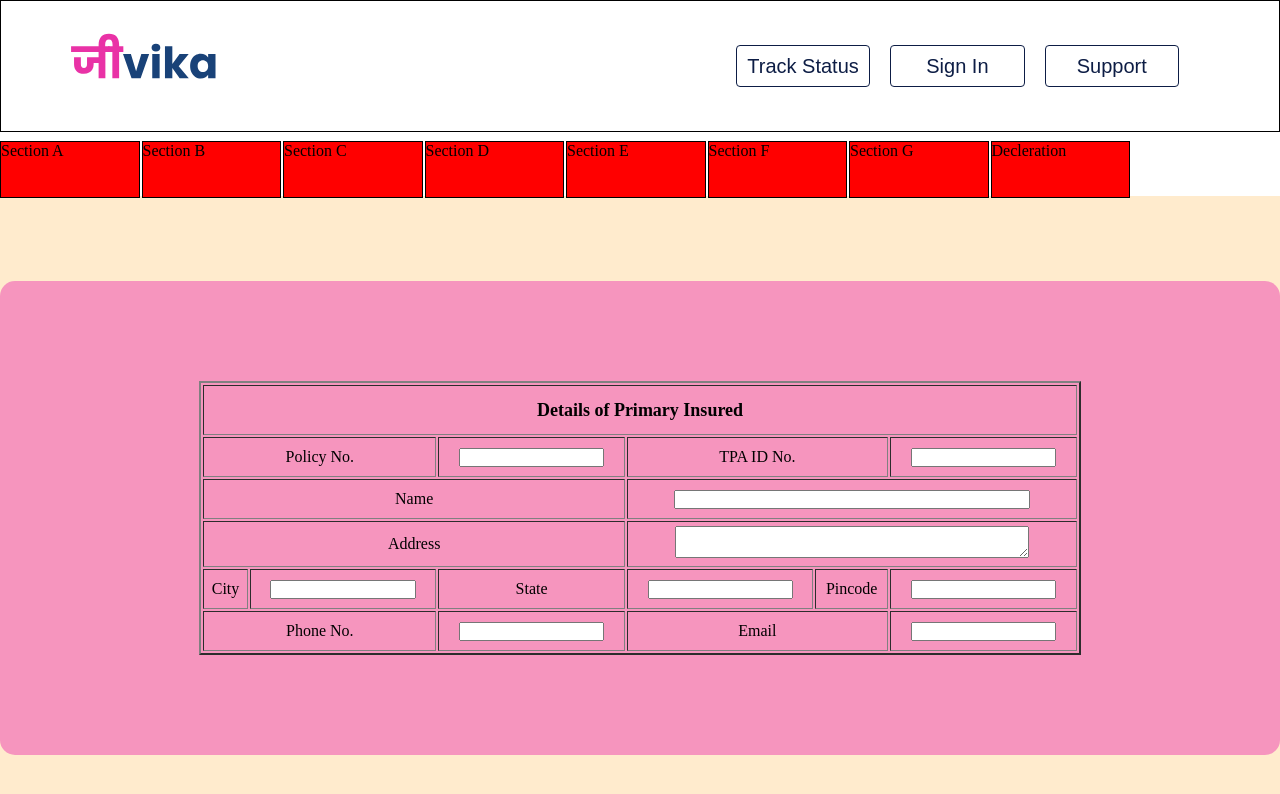
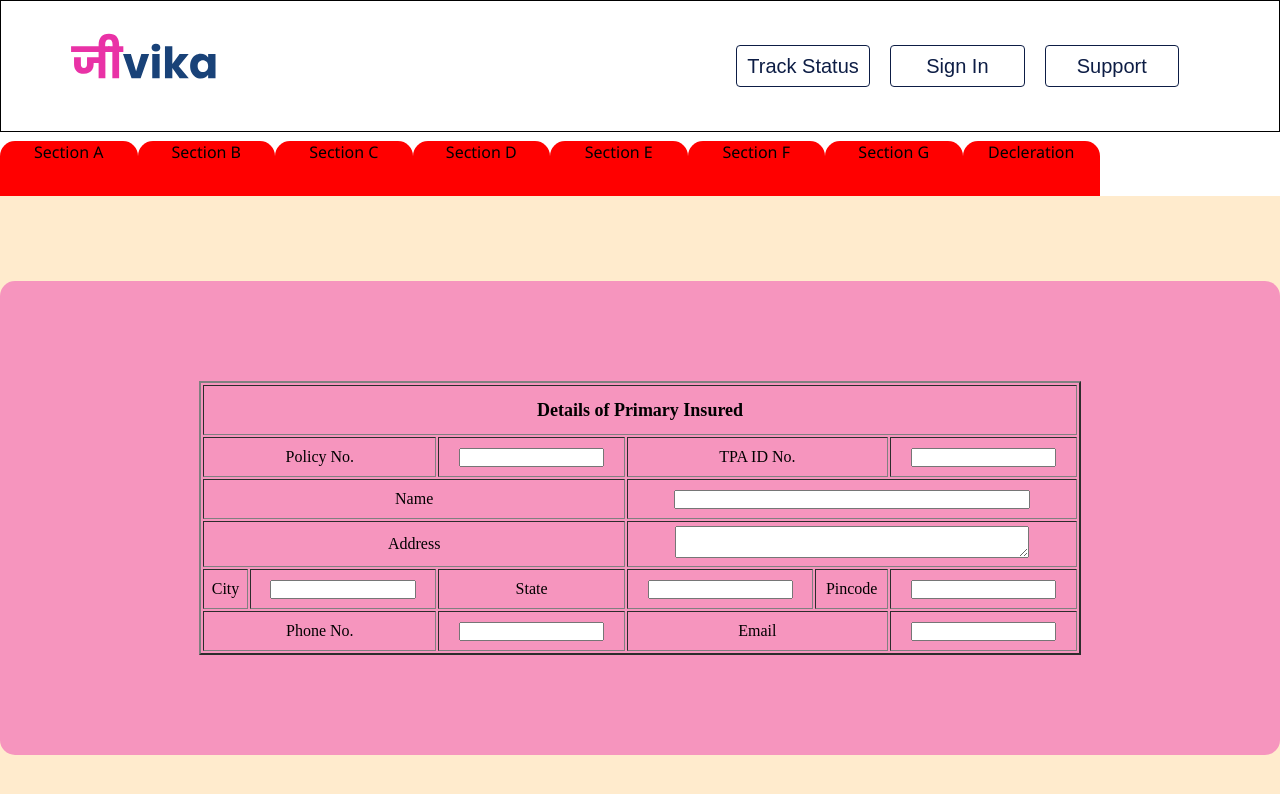
Before and after one commit to AmanPrajapati7015/jeevika, a React (Vite) app in the folder reactjs/: page / in a window 1280 px wide. Shown: the top 794 px of the page. Built offline with nearby package versions, Linux system fonts and the light colour scheme.

Commit message:
hover effect

```diff
--- a/reactjs/src/components/form.css
+++ b/reactjs/src/components/form.css
@@ -12,15 +12,24 @@
     height: 55px;
     width: 100%;
     display: flex;
-    gap: 2px;
+    /* gap: 2px; */
 }
 
 .form-section{
     display: inline;
-    border: 1px solid black;
+    text-align: center;
+    font-family:'Segoe UI', Tahoma, Geneva, Verdana, sans-serif;
+    /* border: 1px solid black;  */
     background-color: red;
+    border-top-left-radius: 15px;
+    border-top-right-radius: 15px;
     height: 100%;
     aspect-ratio: 2.5;
+}
+.form-section:hover{
+    background-color: blue;
+    /* transition-delay: 400ms; */
+    transition-duration: 400ms;
 }
 
 ul {
```
